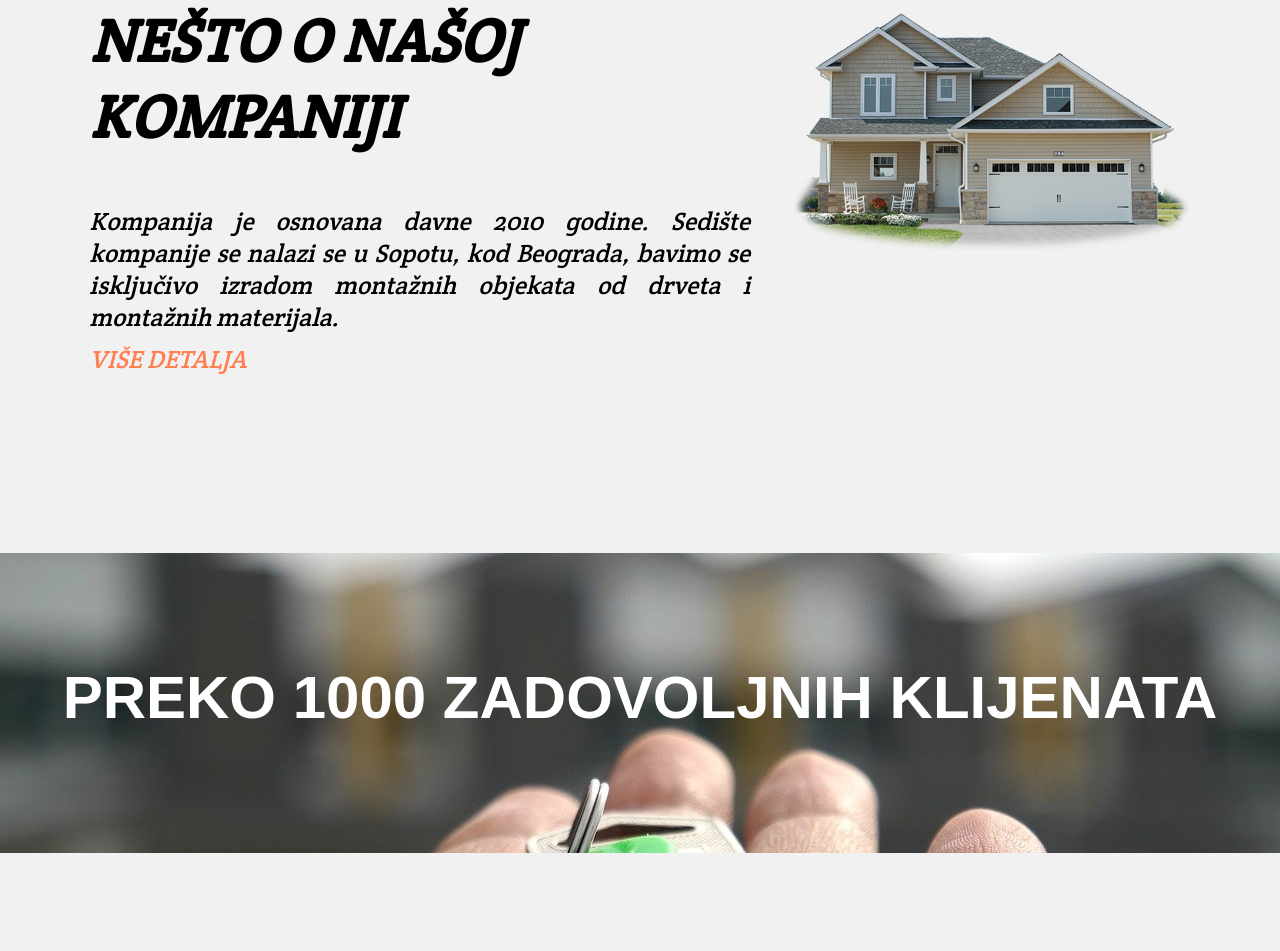
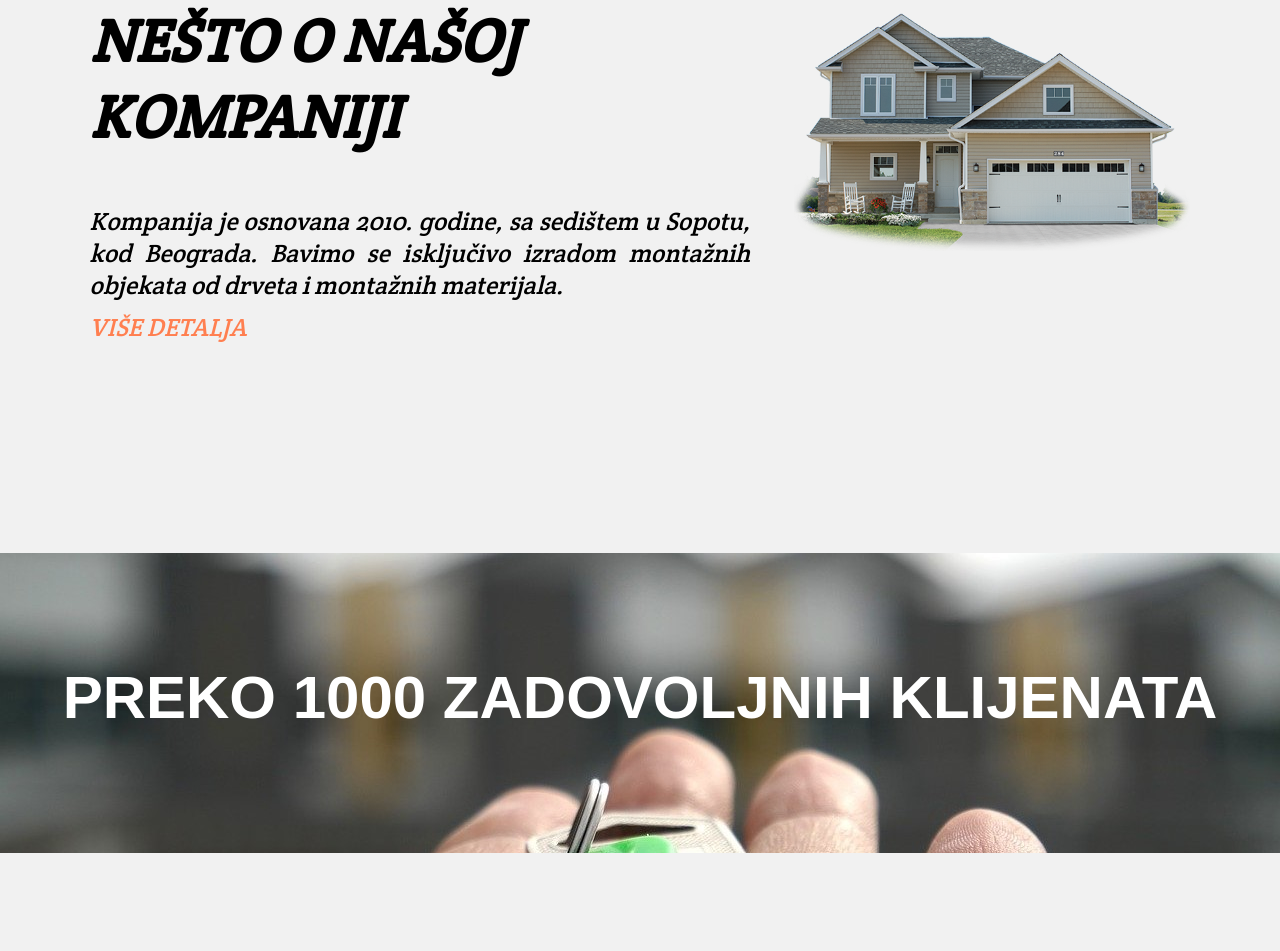
Before and after one commit to aleksandar1021/gradjevina, a plain HTML site: page index.html in a window 1280 px wide. Shown: the part 749-1700 px from the top of the page. Drawn offline with Linux system fonts and the light colour scheme; a web font is replaced by a local one.

Commit message:
Update index.html

```diff
--- a/index.html
+++ b/index.html
@@ -98,7 +98,7 @@
             <div class="sirinablokova">
                 <div id="onama">
                     <h1>NEŠTO O NAŠOJ KOMPANIJI</h1>
-                    <p>Kompanija je osnovana davne 2010 godine. Sedište kompanije se nalazi se u Sopotu, kod Beograda, bavimo se isključivo izradom montažnih objekata od drveta i montažnih materijala.</p>
+                    <p>Kompanija je osnovana 2010. godine, sa sedištem u Sopotu, kod Beograda. Bavimo se isključivo izradom montažnih objekata od drveta i montažnih materijala.</p>
                         <details>
                              <summary>VIŠE DETALJA</summary>
                              <p>Od osnivanja naš primarni cilj je bio i ostao da zajedno sa vama dođemo do vašeg toplog doma.
```
